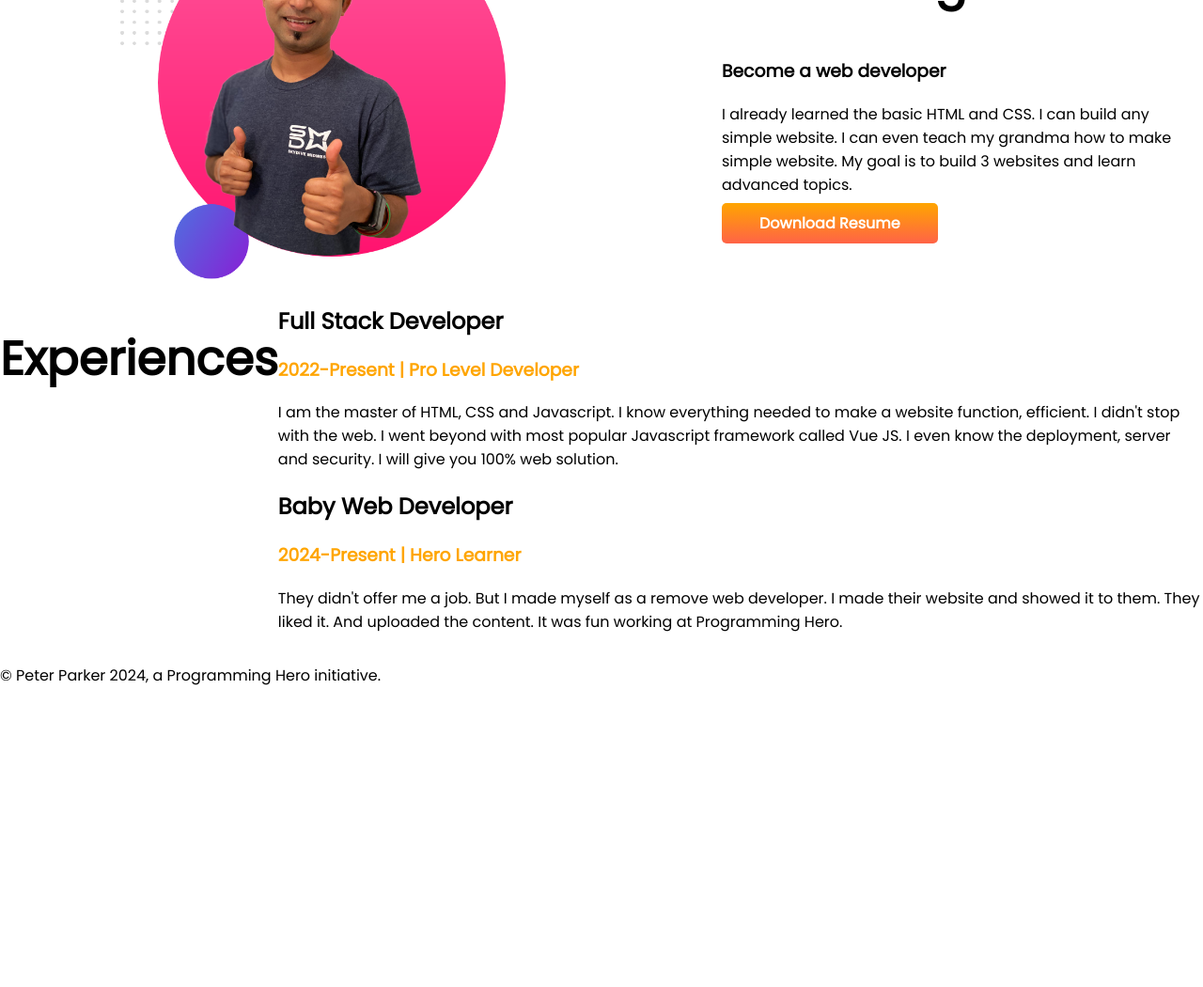
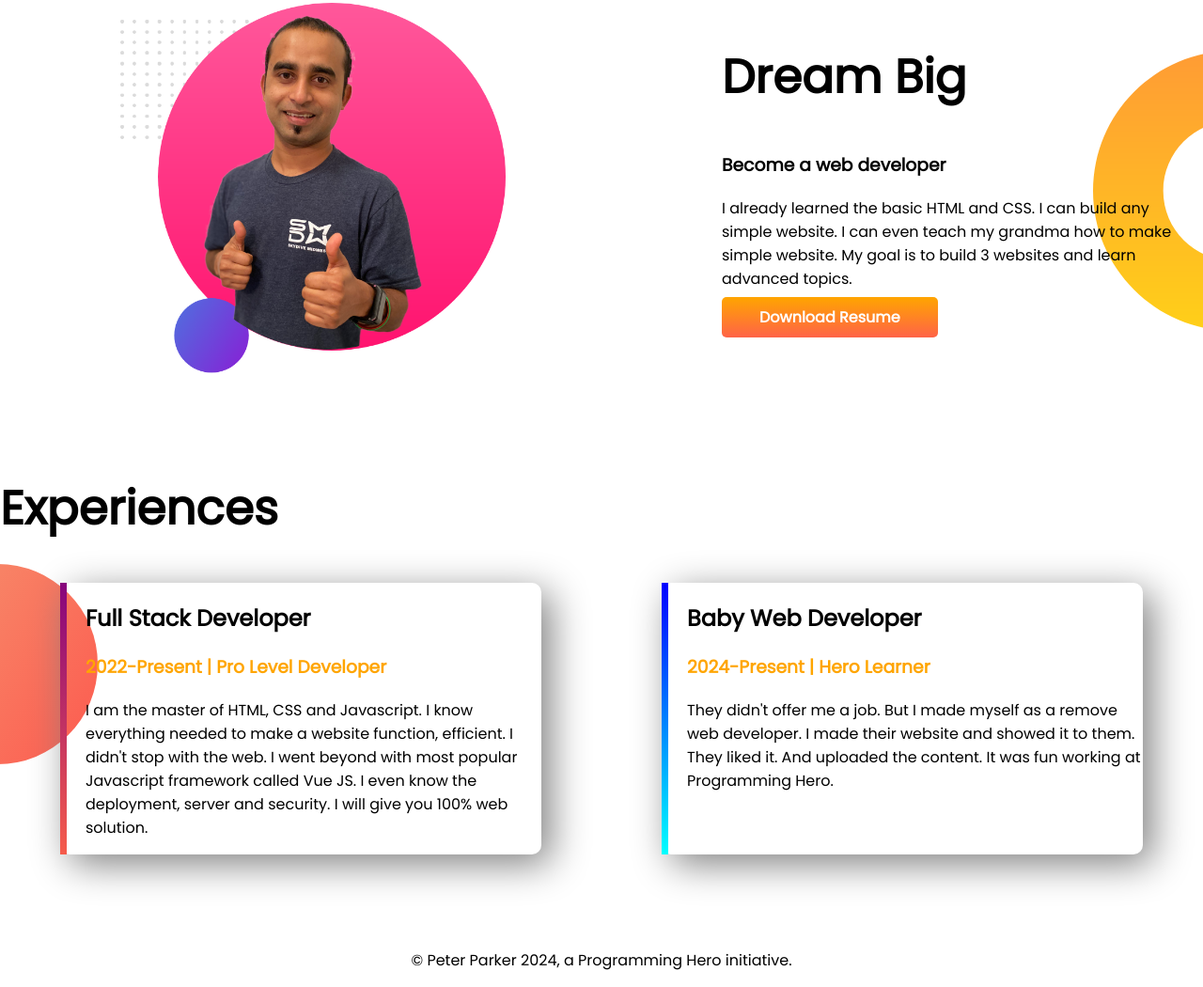
Before and after one commit to sabbirpboss/developer-portfolio, a plain HTML site: page index.html in a window 1280 px wide. Shown: the part 635-1685 px from the top of the page at 94% size. Before the commit the page ends 1382 px from the top, so only its background shows below. Drawn offline with Linux system fonts and the light colour scheme.

Commit message:
till footer area css completed

```diff
--- a/style.css
+++ b/style.css
@@ -8,8 +8,9 @@ h1 {
 .orange-color {
   color: orange;
 }
-section {
+.flexible-container {
   display: flex;
+  margin-bottom: 100px;
 }
 .half-width {
   width: 50%;
@@ -30,3 +31,34 @@ section {
   background-image: url(images/top-banner.png);
   background-repeat: no-repeat;
 }
+.dream-big {
+  background-image: url(images/dream-bg.png);
+  background-repeat: no-repeat;
+  background-position: right;
+}
+.experiences-area {
+  background-image: url(images/exp-bg.png);
+  background-repeat: no-repeat;
+  background-position: left;
+}
+.experience-item {
+  width: 40%;
+  margin-left: 5%;
+  margin-right: 5%;
+  box-shadow: 10px 10px 40px gray;
+  padding-left: 20px;
+  border-radius: 10px;
+}
+#web-dev-experience {
+  border-left: 7px solid;
+  border-image: linear-gradient(blue, cyan);
+  border-image-slice: 1;
+}
+#full-stack-experience {
+  border-left: 7px solid;
+  border-image: linear-gradient(#86047d, #f65c4b);
+  border-image-slice: 1;
+}
+footer p {
+  text-align: center;
+}
```
